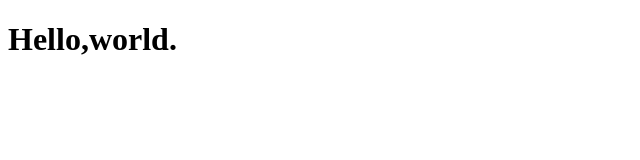
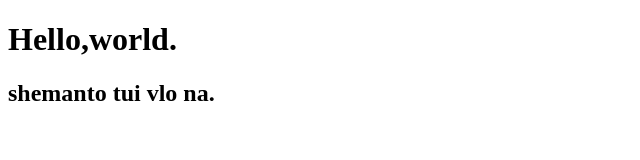
Before and after one commit to AmenaGithub678/my-code, a plain HTML site: page index.html in a window 1280 px wide. Shown: the whole page, without its empty margins (0-640 px from the left). Drawn offline with Linux system fonts and the light colour scheme.

Commit message:
my first commit

```diff
--- a/index.html
+++ b/index.html
@@ -7,5 +7,7 @@
 </head>
 <body>
     <h1>Hello,world.</h1>
+
+    <h2>shemanto tui vlo na.</h2>
 </body>
 </html>
```
